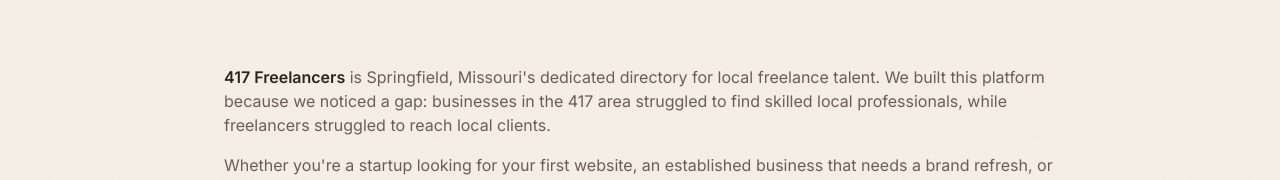
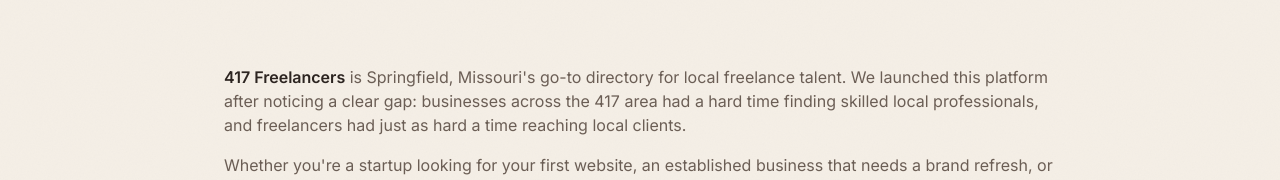
Before and after one commit to DeliverDigital-WebsiteAgency/417-freelancers, a Next.js app: page /about in a window 1280 px wide. Shown: the part 256-436 px from the top of the page. Built offline with nearby package versions, Linux system fonts and the light colour scheme; no server answers.

Commit message:
Refresh about page intro copy for freshness

```diff
--- a/src/app/about/page.tsx
+++ b/src/app/about/page.tsx
@@ -57,10 +57,10 @@
 
       <div className="prose prose-lg max-w-none mb-16">
         <p>
-          <strong>417 Freelancers</strong> is Springfield, Missouri&apos;s dedicated directory for
-          local freelance talent. We built this platform because we noticed a gap: businesses in
-          the 417 area struggled to find skilled local professionals, while freelancers struggled
-          to reach local clients.
+          <strong>417 Freelancers</strong> is Springfield, Missouri&apos;s go-to directory for
+          local freelance talent. We launched this platform after noticing a clear gap: businesses
+          across the 417 area had a hard time finding skilled local professionals, and freelancers
+          had just as hard a time reaching local clients.
         </p>
         <p>
           Whether you&apos;re a startup looking for your first website, an established business
```
